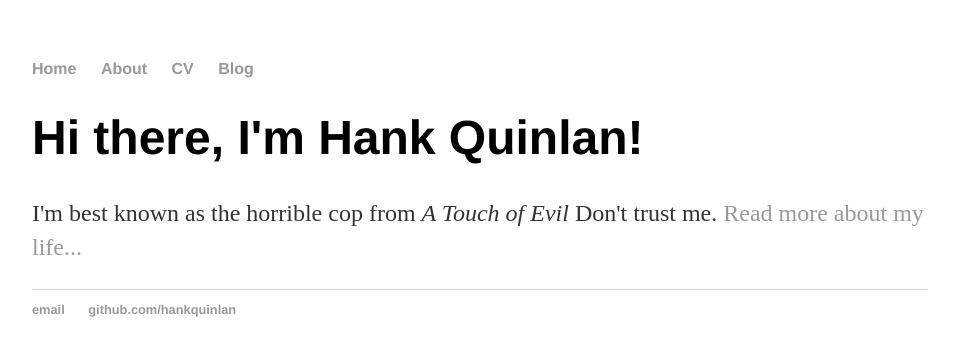
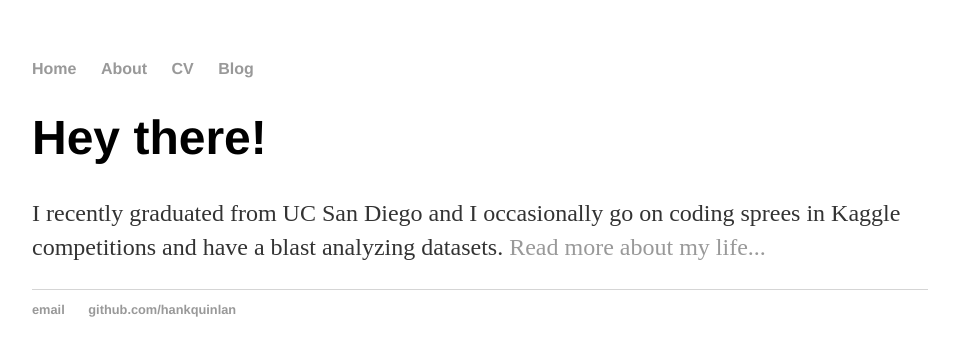
Before and after one commit to jonasca/jonasca.github.io, a Jekyll site: the page built from index.html, in a window 1280 px wide. Shown: the top 356 px of the page, without its empty margins (160-1115 px from the left). Built offline with Jekyll 4.4.1, drawn with Linux system fonts in a browser that asks for light colours.

Commit message:
Update index.html

```diff
--- a/index.html
+++ b/index.html
@@ -1,8 +1,11 @@
 ---
 layout: default
-title: Hank Quinlan, Horrible Cop
+title: Jonas de Castro, Data Enthusiast
 ---
 <div class="blurb">
-	<h1>Hi there, I'm Hank Quinlan!</h1>
-	<p>I'm best known as the horrible cop from <em>A Touch of Evil</em> Don't trust me. <a href="/about">Read more about my life...</a></p>
+	<h1>Hey there!</h1>
+	<p>I recently graduated from UC San Diego and I occasionally go on coding sprees in Kaggle competitions
+	and have a blast analyzing datasets.
+
+	 <a href="/about">Read more about my life...</a></p>
 </div><!-- /.blurb -->
```
